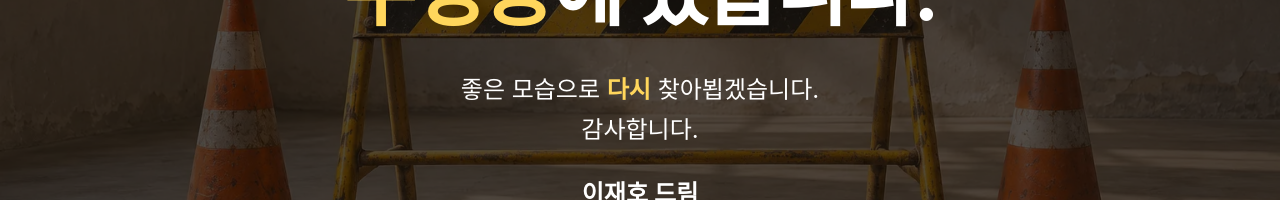
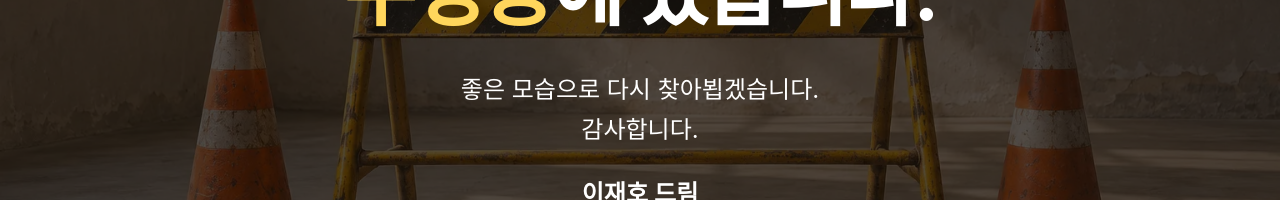
Before and after one commit to Ficstory/portfolio-os, a Next.js app: page / in a window 1280 px wide. Shown: the part 367-567 px from the top of the page. Built offline with nearby package versions, Linux system fonts and the light colour scheme.

Commit message:
Use white text for the maintenance follow-up sentence

```diff
--- a/scripts/check-pm-improved.mjs
+++ b/scripts/check-pm-improved.mjs
@@ -80,7 +80,7 @@ for (const route of pages) {
 for (const route of maintenanceRoutes) {
   const html = await read(route);
   assert.match(html, /<h1>현재 포트폴리오 <span[^>]*>수정중<\/span>에 있습니다\.<\/h1>/, `${route}: maintenance heading`);
-  assert.match(html, /좋은 모습으로 <span[^>]*>다시<\/span> 찾아뵙겠습니다\.<br\/>감사합니다\./, `${route}: maintenance message`);
+  assert.ok(html.includes("좋은 모습으로 다시 찾아뵙겠습니다.<br/>감사합니다."), `${route}: maintenance message`);
   assert.ok(html.includes("이재호 드림"), `${route}: signature`);
   assert.ok(html.includes('src="/maintenance/under-construction.webp"'), `${route}: construction photo`);
   assert.ok(!/<main\b[^>]*(?:data-portfolio-root|id="pm-content")/.test(html), `${route}: archive content is absent`);
--- a/src/app/page.tsx
+++ b/src/app/page.tsx
@@ -21,7 +21,7 @@ export default function MaintenancePage() {
       />
       <div className={styles.message}>
         <h1>현재 포트폴리오 <span className={styles.highlight}>수정중</span>에 있습니다.</h1>
-        <p>좋은 모습으로 <span className={styles.highlight}>다시</span> 찾아뵙겠습니다.<br />감사합니다.</p>
+        <p>좋은 모습으로 다시 찾아뵙겠습니다.<br />감사합니다.</p>
         <p className={styles.signature}>이재호 드림</p>
       </div>
     </main>
```
